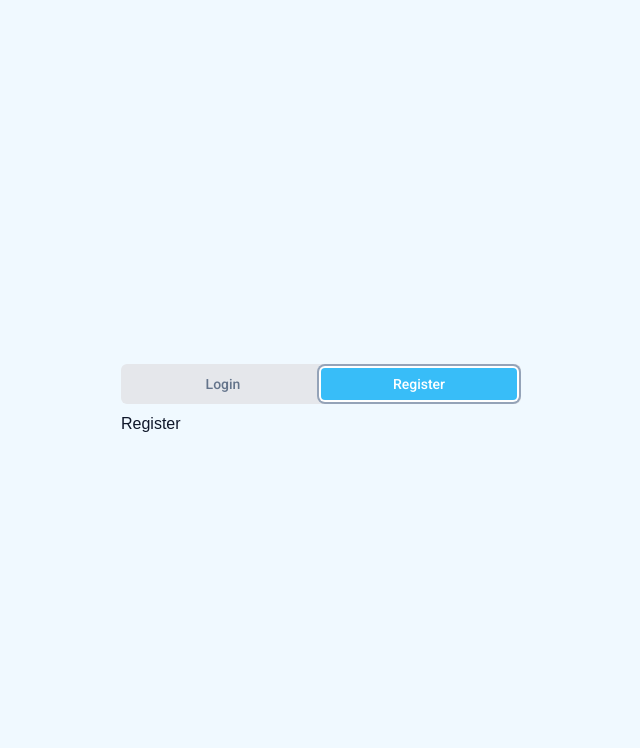
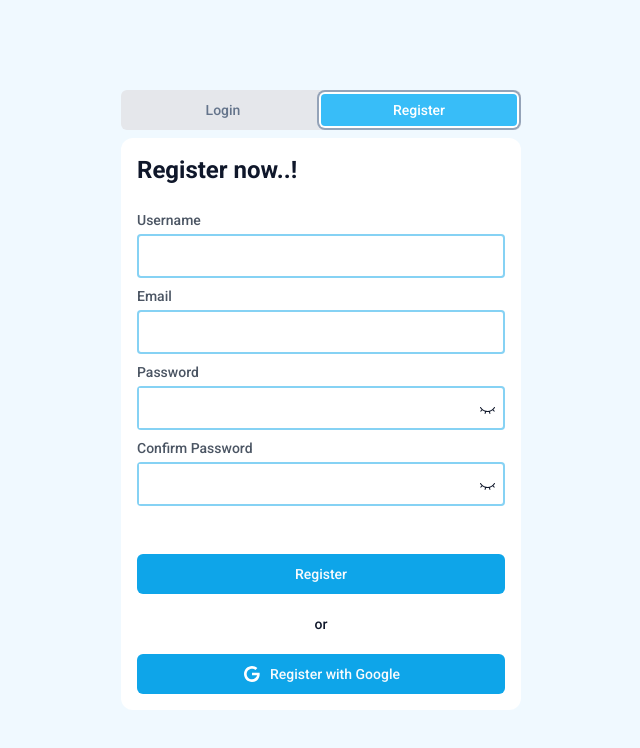
Before and after one commit to Asifali720/basic_social_media_app, a React (Create React App) app: page /auth in a window 1280 px wide. Both pictures are taken after a click on the tab "Register". Shown: the top 748 px of the page, without its empty margins (319-959 px from the left). Built offline with nearby package versions, Linux system fonts and the light colour scheme.

Commit message:
add login sign up

```diff
--- a/package.json
+++ b/package.json
@@ -32,7 +32,7 @@
     "tailwindcss-animate": "^1.0.7",
     "typescript": "^4.9.5",
     "web-vitals": "^2.1.4",
-    "zod": "^3.23.8"
+    "yup": "^1.4.0"
   },
   "scripts": {
     "start": "react-scripts start",
--- a/src/components/auth_components/Login.tsx
+++ b/src/components/auth_components/Login.tsx
@@ -1,58 +1,91 @@
-import React from "react";
-import {Formik, Field, Form, ErrorMessage} from 'formik'
-import { ZodError, z } from "zod";
+import React, { useState } from "react";
+import { useFormik } from "formik";
+import * as Yup from "yup";
+import { Button } from "../ui/button";
+import googleIcon from '../../assets/images/google-icon.svg'
+import {EyeOpenIcon, EyeClosedIcon} from '@radix-ui/react-icons'
+import './auth.css'
 
-const ValidationSchema = z.object({
-    email: z
-      .string()
-      .min(1, {
-        message: "Email is required...!",
-      })
-      .email({
-        message: "please put valid email",
-      }),
-    password: z.string().min(6, {
-        message: 'password at least eight character'
-    })
+interface FormikValues {
+  email: string;
+  password: string;
+}
+
+let initialValues: FormikValues = {
+  email: "",
+  password: "",
+};
+
+const validationSchema: Yup.Schema<FormikValues> = Yup.object().shape({
+  email: Yup.string()
+    .email("please put valid email")
+    .required("Email is required...!"),
+  password: Yup.string()
+    .required("password is required...!")
+    .min(6, "password should at least 6 character")
+    .matches(/^[a-zA-Z0-9!@#$%^&*()_+[\]{};':"\\|,.<>/?-]+$/, 'Password can only contain letters, numbers, and special characters'),
+});
+
+const Login: React.FC = () => {
+  const [seePassword, setSeePassword] = useState(false)
+
+  const formik = useFormik<FormikValues>({
+    initialValues,
+    validationSchema,
+    onSubmit: (values) => {
+      // Handle form submission
+      console.log(values);
+    },
   });
 
-type FormValues = z.infer<typeof ValidationSchema>
+  return (
+    <div className='bg-white p-4 rounded-xl'>
+      <h3 className="font-roboto font-bold text-2xl mb-6">Login now..!</h3>
+      <form onSubmit={formik.handleSubmit}>
+        <div className="flex flex-col items-start mb-4">
+          <label htmlFor="email" className="text-gray-600 font-roboto text-sm font-medium mb-1">Email</label>
+          <input
+            id="email"
+            name="email"
+            type="email"
+            onChange={formik.handleChange}
+            onBlur={formik.handleBlur}
+            value={formik.values.email}
+            className="w-full p-2 border-2 border-sky-500/50 rounded-sm focus:outline-none  focus:border-sky-500"
+          />
+          {formik.touched.email && formik.errors.email ? (
+            <div className="text-red-600 text-xs font-roboto mt-[2px]">{formik.errors.email}</div>
+          ) : null}
+        </div>
+        <div className="flex flex-col items-start mb-12">
+          <label htmlFor="password" className="text-gray-600 font-roboto text-sm font-medium mb-1">Password</label>
+          <div className="w-full bg-white flex items-center border-2 border-sky-500/50 rounded-sm  focus:border-sky-500">
+          <input
+            id="password"
+            name="password"
+            type={seePassword ? "text": "password"}
+            onChange={formik.handleChange}
+            onBlur={formik.handleBlur}
+            value={formik.values.password}
+            className="w-full p-2 focus:outline-none"
+          />
+          <button className="mr-2" onClick={()=>setSeePassword(!seePassword)}>
+            {
+              seePassword ? (<EyeOpenIcon/>): (<EyeClosedIcon/>)
+            }
 
-const Login = () => {
+          </button>
 
-    const validateForm = (values: FormValues) => {
-        try {
-            ValidationSchema.parse(values);
-        } catch (error) {
-            if (error instanceof ZodError) {
-                return error.formErrors.fieldErrors;
-            }
-        }
-      };
 
-  return (
-    <div className="">
-      <h3 className="font-roboto font-bold text-2xl">Login now..!</h3>
-      <Formik<FormValues>
-        initialValues={{
-            email: '',
-            password: ''
-        }}
-        validate={validateForm}
-        onSubmit={(values) => {
-            // Handle form submission
-            console.log(values);
-          }}
-        >
-        <Form>
-        <div>
-          <label htmlFor="email">Email</label>
-          <Field type="email" id="email" name="email" />
-          <ErrorMessage name="name" component="div" />
+          </div>
+          {formik.touched.password && formik.errors.password ? (
+            <div className="text-red-600 text-xs font-roboto mt-[2px]">{formik.errors.password}</div>
+          ) : null}
         </div>
-        <button type="submit">submitt</button>
-        </Form>
-      </Formik>
+        <Button type="submit" className="w-full">Login</Button>
+      </form>
+      <span className="block w-full text-center text-sm font-roboto font-medium my-5">or</span>
+      <Button  className="w-full flex items-center gap-2"><img src={googleIcon} alt="icon" className="h-5 w-5"/><p>Login with Google</p></Button>
     </div>
   );
 };
--- a/src/components/auth_components/Register.tsx
+++ b/src/components/auth_components/Register.tsx
@@ -1,8 +1,136 @@
-import React from 'react'
+import React, { useState } from 'react'
+import * as Yup from 'yup'
+import {useFormik} from 'formik'
+import {EyeOpenIcon, EyeClosedIcon} from '@radix-ui/react-icons'
+import './auth.css'
+import { Button } from '../ui/button'
+import googleIcon from '../../assets/images/google-icon.svg'
 
-const Register = () => {
+
+interface FormikValues{
+  username: string,
+  email: string,
+  password: string,
+  confirmPassword: string
+}
+
+let initialValues: FormikValues ={
+   username: '',
+   email: '',
+   password: '',
+   confirmPassword: ''
+}
+
+const validationSchema: Yup.Schema<FormikValues> = Yup.object().shape({
+  username: Yup.string().required('please put username...!'),
+  email: Yup.string().required('email is required...!').email('please put valid email'),
+  password: Yup.string().required('password is required...!').min(6, 'your password must be at least 6 character').matches(/^[a-zA-Z0-9!@#$%^&*()_+[\]{};':"\\|,.<>/?-]+$/, 'Password can only contain letters, numbers, and special characters'),
+  confirmPassword: Yup.string().required('please confirm password...!').oneOf([Yup.ref('password')], 'Passwords must match')
+})
+
+const Register: React.FC = () => {
+
+  const [seePassword, setSeePassword] = useState(false)
+
+  const formik = useFormik<FormikValues>({
+    initialValues,
+    validationSchema,
+    onSubmit: (values) => {
+      // Handle form submission
+      console.log(values);
+    },
+  })
+
   return (
-    <div>Register</div>
+    <div className='bg-white p-4 rounded-xl'>
+
+<h3 className="font-roboto font-bold text-2xl mb-6">Register now..!</h3>
+      <form onSubmit={formik.handleSubmit}>
+      <div className="flex flex-col items-start mb-2">
+          <label htmlFor="name" className="text-gray-600 font-roboto text-sm font-medium mb-1">Username</label>
+          <input
+            id="username"
+            name="username"
+            type="username"
+            onChange={formik.handleChange}
+            onBlur={formik.handleBlur}
+            value={formik.values.username}
+            className="w-full p-2 border-2 border-sky-500/50 rounded-sm focus:outline-none  focus:border-sky-500"
+          />
+          {formik.touched.email && formik.errors.email ? (
+            <div className="text-red-600 text-xs font-roboto mt-[2px]">{formik.errors.username}</div>
+          ) : null}
+        </div>
+        <div className="flex flex-col items-start mb-2">
+          <label htmlFor="email" className="text-gray-600 font-roboto text-sm font-medium mb-1">Email</label>
+          <input
+            id="email"
+            name="email"
+            type="email"
+            onChange={formik.handleChange}
+            onBlur={formik.handleBlur}
+            value={formik.values.email}
+            className="w-full p-2 border-2 border-sky-500/50 rounded-sm focus:outline-none  focus:border-sky-500"
+          />
+          {formik.touched.email && formik.errors.email ? (
+            <div className="text-red-600 text-xs font-roboto mt-[2px]">{formik.errors.email}</div>
+          ) : null}
+        </div>
+        <div className="flex flex-col items-start mb-2">
+          <label htmlFor="password" className="text-gray-600 font-roboto text-sm font-medium mb-1">Password</label>
+          <div className="w-full bg-white flex items-center border-2 border-sky-500/50 rounded-sm  focus:border-sky-500">
+          <input
+            id="password"
+            name="password"
+            type={seePassword ? "text": "password"}
+            onChange={formik.handleChange}
+            onBlur={formik.handleBlur}
+            value={formik.values.password}
+            className="w-full p-2 focus:outline-none"
+          />
+          <button className="mr-2" onClick={()=>setSeePassword(!seePassword)}>
+            {
+              seePassword ? (<EyeOpenIcon/>): (<EyeClosedIcon/>)
+            }
+
+          </button>
+
+
+          </div>
+          {formik.touched.password && formik.errors.password ? (
+            <div className="text-red-600 text-xs font-roboto mt-[2px]">{formik.errors.password}</div>
+          ) : null}
+        </div>
+        <div className="flex flex-col items-start mb-12">
+          <label htmlFor="confirmPassword" className="text-gray-600 font-roboto text-sm font-medium mb-1">Confirm Password</label>
+          <div className="w-full bg-white flex items-center border-2 border-sky-500/50 rounded-sm  focus:border-sky-500">
+          <input
+            id="confirmPassword"
+            name="confirmPassword"
+            type={seePassword ? "text": "password"}
+            onChange={formik.handleChange}
+            onBlur={formik.handleBlur}
+            value={formik.values.confirmPassword}
+            className="w-full p-2 focus:outline-none"
+          />
+          <button className="mr-2" onClick={()=>setSeePassword(!seePassword)}>
+            {
+              seePassword ? (<EyeOpenIcon/>): (<EyeClosedIcon/>)
+            }
+
+          </button>
+
+
+          </div>
+          {formik.touched.confirmPassword && formik.errors.confirmPassword ? (
+            <div className="text-red-600 text-xs font-roboto mt-[2px]">{formik.errors.confirmPassword}</div>
+          ) : null}
+        </div>
+        <Button type="submit" className="w-full">Register</Button>
+      </form>
+      <span className="block w-full text-center text-sm font-roboto font-medium my-5">or</span>
+      <Button  className="w-full flex items-center gap-2"><img src={googleIcon} alt="icon" className="h-5 w-5"/><p>Register with Google</p></Button>
+    </div>
   )
 }
 
--- /dev/null
+++ b/src/components/auth_components/auth.css
@@ -0,0 +1,6 @@
+input:-webkit-autofill,
+input:-webkit-autofill:hover,
+input:-webkit-autofill:focus,
+input:-webkit-autofill:active{
+    -webkit-box-shadow: 0 0 0 30px white inset !important;
+}
--- a/src/components/ui/button.tsx
+++ b/src/components/ui/button.tsx
@@ -9,7 +9,7 @@ const buttonVariants = cva(
   {
     variants: {
       variant: {
-        default: "bg-primary text-primary-foreground hover:bg-primary/90",
+        default: "bg-sky-500 text-primary-foreground hover:bg-sky-600 font-roboto",
         destructive:
           "bg-destructive text-destructive-foreground hover:bg-destructive/90",
         outline:
```
Also changed, not shown: src/assets/images/google-icon.svg (added), 1 other file (tests, documents, lock files or other folders).
